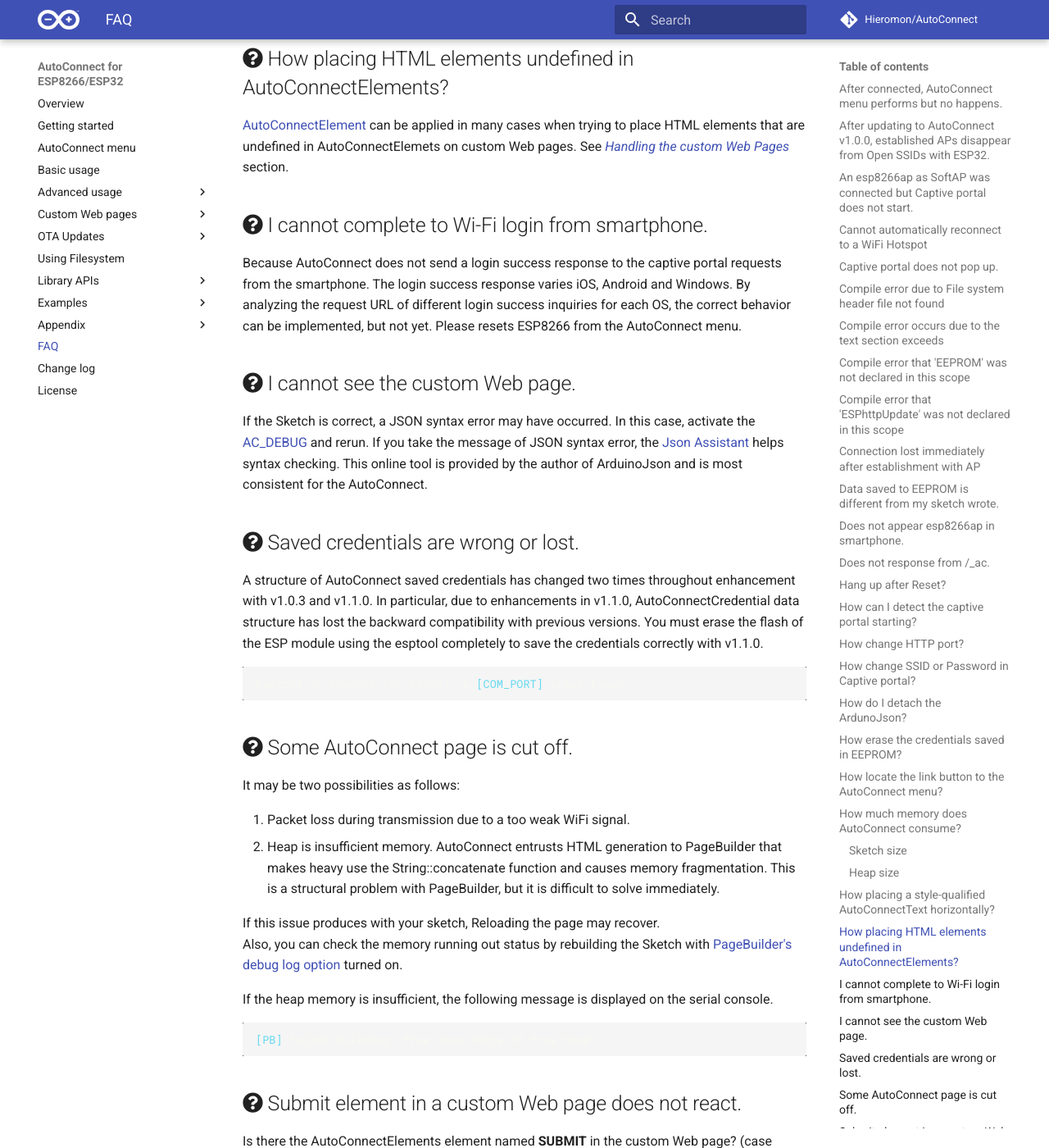
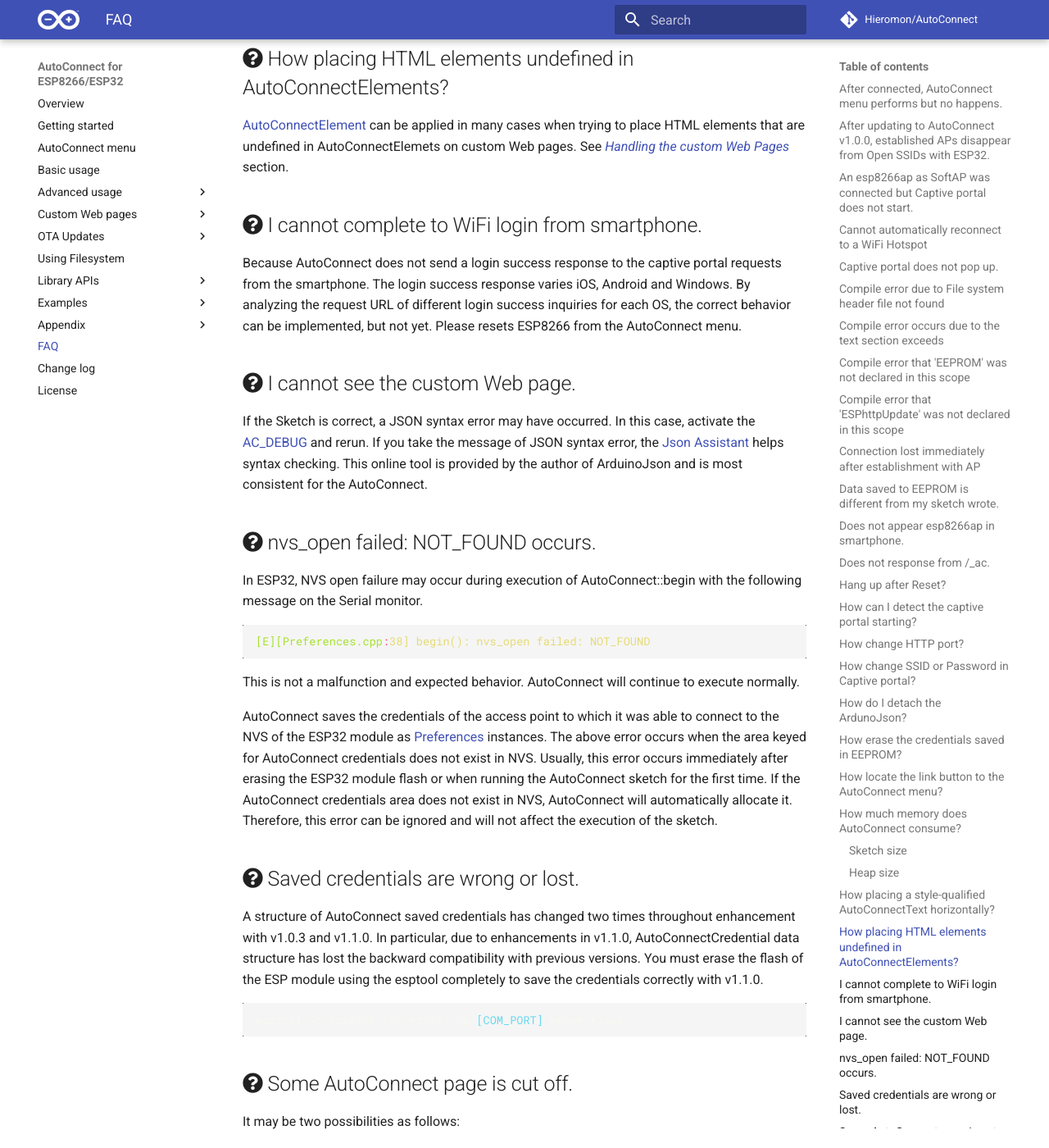
Before and after one commit to Hieromon/AutoConnect, an MkDocs documentation site: the page built from mkdocs/faq.md, in a window 1280 px wide and 1400 px high, scrolled down 10244 px. Shown: the whole window at 82% size. Built offline with MkDocs 1.6.1 and Material for MkDocs 9.7.7, drawn with Linux system fonts in a browser that asks for light colours; nearby versions of some CDN libraries; comment, search, counter and statistics services are not loaded.

Commit message:
FAQs on NVS Open Failure #492

````diff
--- a/mkdocs/faq.md
+++ b/mkdocs/faq.md
@@ -284,13 +284,25 @@
 
 [AutoConnectElement](acelements.md#autoconnectelement-a-basic-class-of-elements) can be applied in many cases when trying to place HTML elements that are undefined in AutoConnectElemets on custom Web pages. See [*Handling the custom Web Pages*](achandling.md#place-html-elements-undefined-in-autoconnectelements) section.
 
-## <i class="fa fa-question-circle"></i> I cannot complete to Wi-Fi login from smartphone.
+## <i class="fa fa-question-circle"></i> I cannot complete to WiFi login from smartphone.
 
 Because AutoConnect does not send a login success response to the captive portal requests from the smartphone. The login success response varies iOS, Android and Windows. By analyzing the request URL of different login success inquiries for each OS, the correct behavior can be implemented, but not yet. Please resets ESP8266 from the AutoConnect menu.
 
 ## <i class="fa fa-question-circle"></i> I cannot see the custom Web page.
 
 If the Sketch is correct, a JSON syntax error may have occurred. In this case, activate the [AC_DEBUG](faq.md#3-turn-on-the-debug-log-options) and rerun. If you take the message of JSON syntax error, the [Json Assistant](https://arduinojson.org/v5/assistant/) helps syntax checking. This online tool is provided by the author of ArduinoJson and is most consistent for the AutoConnect.
+
+## <i class="fa fa-question-circle"></i> nvs_open failed: NOT_FOUND occurs.
+
+In ESP32, NVS open failure may occur during execution of AutoConnect::begin with the following message on the Serial monitor.
+
+```ini
+[E][Preferences.cpp:38] begin(): nvs_open failed: NOT_FOUND
+```
+
+This is not a malfunction and expected behavior. AutoConnect will continue to execute normally.
+
+AutoConnect saves the credentials of the access point to which it was able to connect to the NVS of the ESP32 module as [Preferences](https://espressif-docs.readthedocs-hosted.com/projects/arduino-esp32/en/latest/api/preferences.html#preferences) instances. The above error occurs when the area keyed for AutoConnect credentials does not exist in NVS. Usually, this error occurs immediately after erasing the ESP32 module flash or when running the AutoConnect sketch for the first time. If the AutoConnect credentials area does not exist in NVS, AutoConnect will automatically allocate it. Therefore, this error can be ignored and will not affect the execution of the sketch.
 
 ## <i class="fa fa-question-circle"></i> Saved credentials are wrong or lost.
 
````
